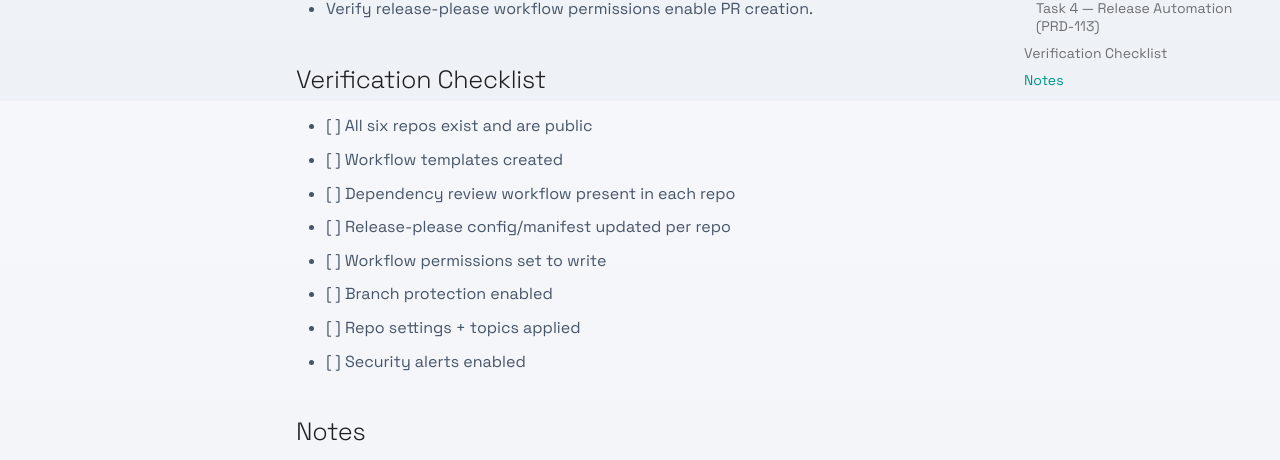
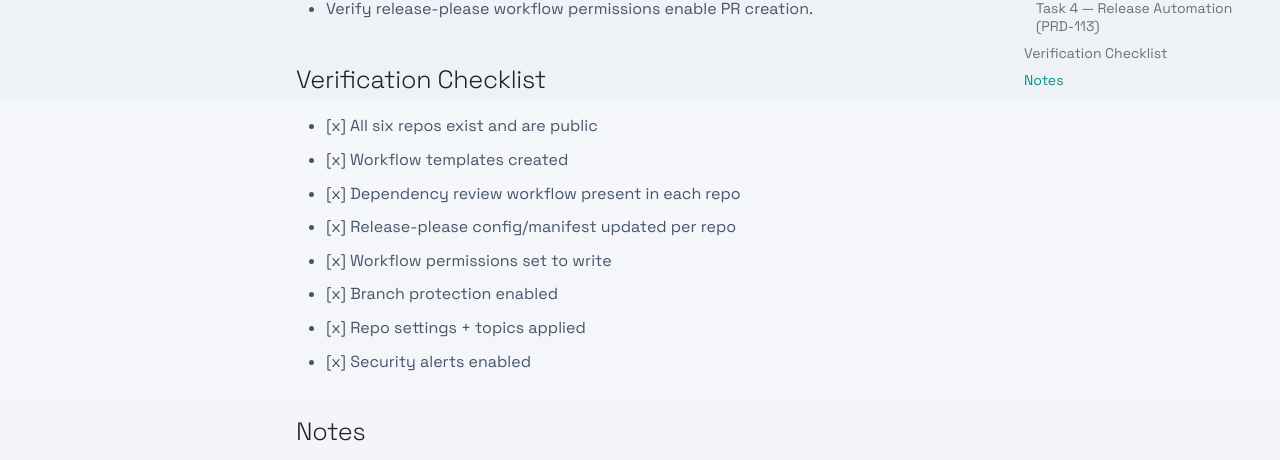
Before and after one commit to jonwraymond/metatools-mcp, an MkDocs documentation site: the page built from docs/plans/PRD-110-119-remediation.md, in a window 1280 px wide and 900 px high, scrolled down 1383 px. Shown: the part 316-776 px from the top of the window. Built offline with MkDocs 1.6.1 and Material for MkDocs 9.7.7, drawn with Linux system fonts in a browser that asks for light colours; some of the changed text lies outside the part shown.

```diff
--- a/docs/plans/PRD-110-119-remediation.md
+++ b/docs/plans/PRD-110-119-remediation.md
@@ -45,14 +45,14 @@ Close the Phase 1 infrastructure gaps by stabilizing repository setup, CI/CD wor
 
 ## Verification Checklist
 
-- [ ] All six repos exist and are public
-- [ ] Workflow templates created
-- [ ] Dependency review workflow present in each repo
-- [ ] Release-please config/manifest updated per repo
-- [ ] Workflow permissions set to write
-- [ ] Branch protection enabled
-- [ ] Repo settings + topics applied
-- [ ] Security alerts enabled
+- [x] All six repos exist and are public
+- [x] Workflow templates created
+- [x] Dependency review workflow present in each repo
+- [x] Release-please config/manifest updated per repo
+- [x] Workflow permissions set to write
+- [x] Branch protection enabled
+- [x] Repo settings + topics applied
+- [x] Security alerts enabled
 
 ## Notes
 
```
Also changed, not shown: other parts of docs/plans/PRD-110-119-remediation.md (+8 -8 lines).
